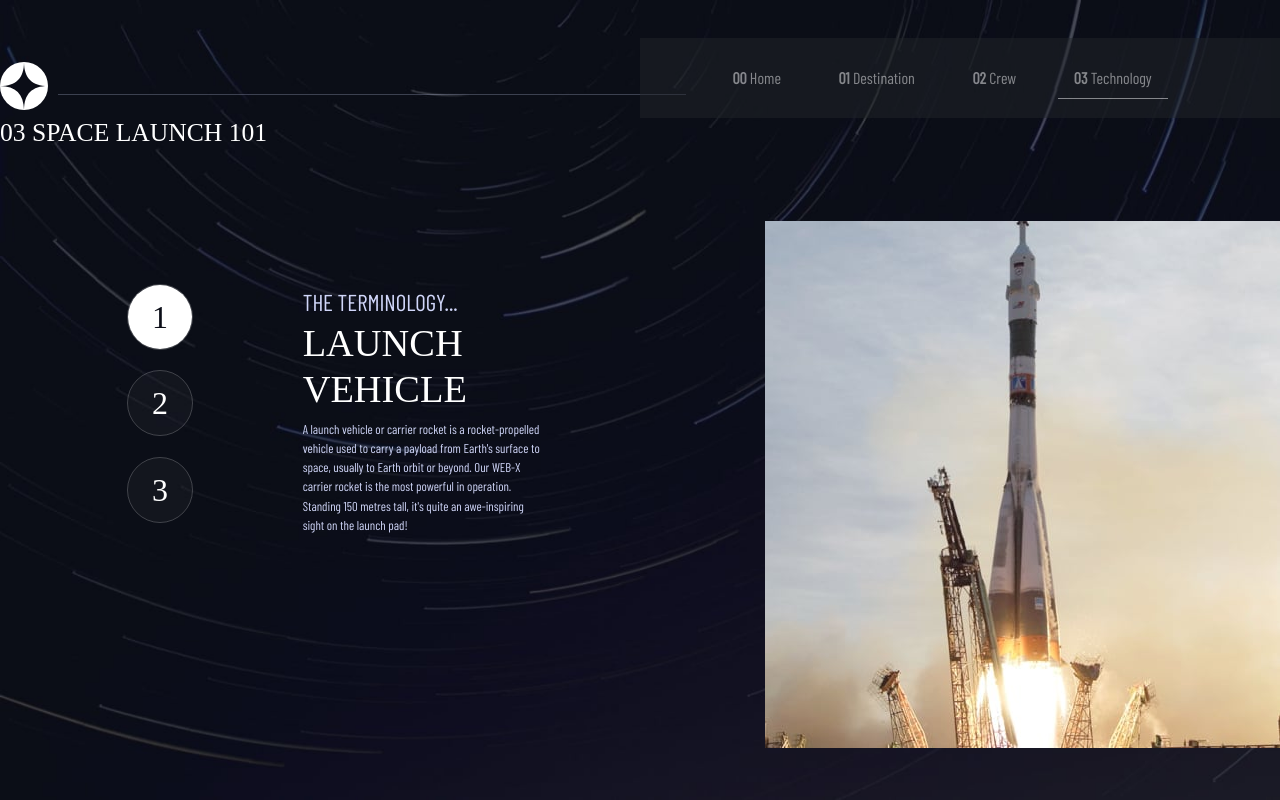
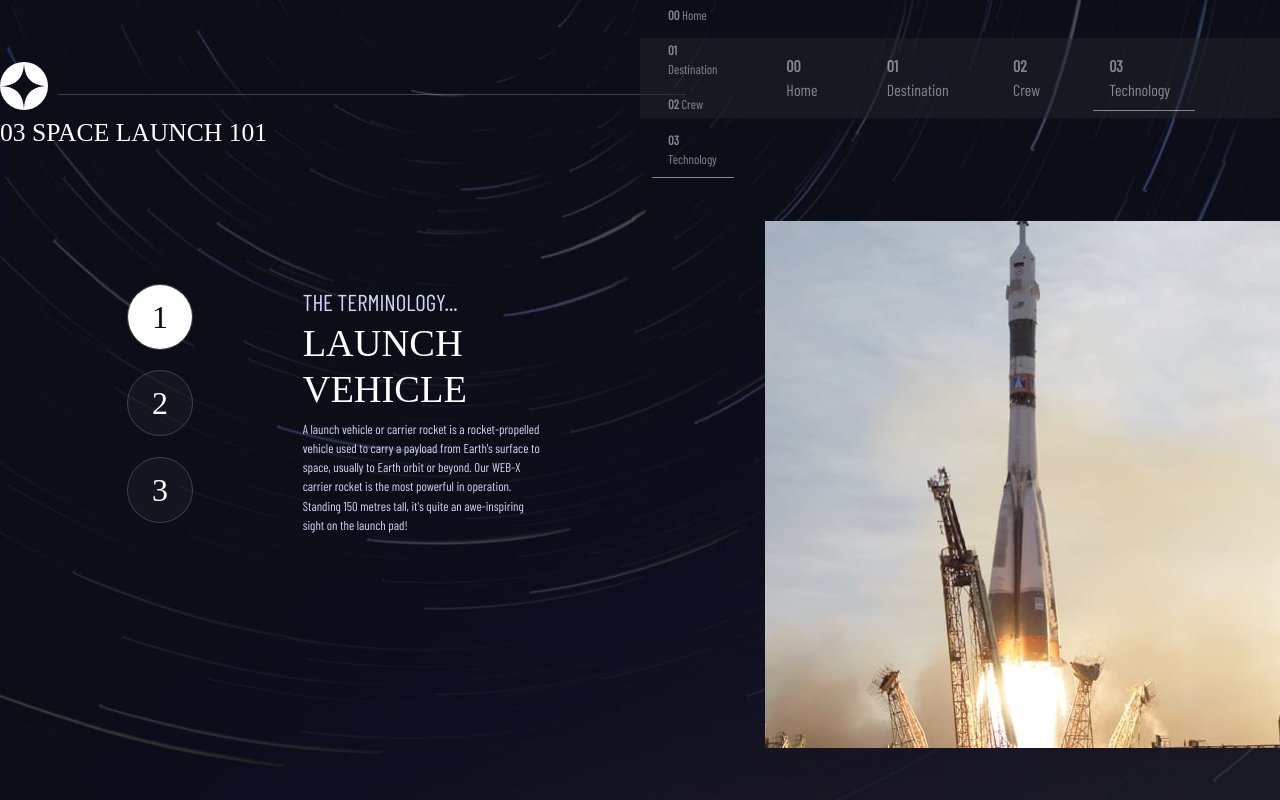
Before and after one commit to Toppedyk/space-tour, an Angular app: page /technology in a window 1280 px wide. Built offline with nearby package versions, Linux system fonts and the light colour scheme; a web font is replaced by a local one.

Commit message:
mobile nav done

```diff
--- a/src/app/Components/navbar/navbar.component.css
+++ b/src/app/Components/navbar/navbar.component.css
@@ -62,4 +62,43 @@ p {
   font-size: 2em;
   letter-spacing: 2.7;
 }
+.sidenav {
+  height: 100%;
+  width: 0;
+  position: fixed;
+  z-index: 1;
+  top: 0;
+  left: 0;
+  background-color: rgb(0, 0, 0);
+  overflow-x: hidden;
+  transition: 0.5s;
+  padding-top: 60px;
+  text-align:center;
+  opacity: 1 !important;
 }
+
+.sidenav a {
+  padding: 8px 8px 8px 32px;
+  text-decoration: none;
+  font-size: 25px;
+  color: #e6e6e6;
+  display: block;
+  transition: 0.3s;
+  outline: 1px solid black;
+
+}
+
+.sidenav a:hover{
+  color: #f1f1f1;
+}
+
+.sidenav .closebtn {
+  position: absolute;
+  top: 0;
+  right: 25px;
+  font-size: 36px;
+  margin-left: 50px;
+}
+
+
+}
--- a/src/app/Components/navbar/navbar.component.html
+++ b/src/app/Components/navbar/navbar.component.html
@@ -18,15 +18,47 @@
     </div>
     <hr />
   </div>
+
   <nav class="navbar navbar-expand-lg col-6 navbar-dark bg-dark">
-    <div class="hamburger">
-      <img src="assets/shared/icon-hamburger.svg" alt="">
+    <div class="hamburger" (click)="openNav()">
+      <img src="assets/shared/icon-hamburger.svg" alt="" />
+    </div>
+    <div id="mySidenav" class="sidenav">
+      <a href="javascript:void(0)" class="closebtn" (click)="closeNav()"
+        >&times;</a
+      >
+      <a
+        href="#"
+        class="nav-link"
+        routerLink=""
+        [routerLinkActive]="['underline']"
+        [routerLinkActiveOptions]="{ exact: true }"
+        ><strong>00</strong> Home</a
+      >
+      <a
+        href="#"
+        class="nav-link"
+        routerLink="/destination"
+        [routerLinkActive]="['underline']"
+        ><strong>01</strong> Destination</a
+      >
+      <a
+        href="#"
+        class="nav-link"
+        routerLink="/crew"
+        [routerLinkActive]="['underline']"
+        ><strong>02</strong> Crew</a
+      >
+      <a
+        href="#"
+        class="nav-link"
+        routerLink="/technology"
+        [routerLinkActive]="['underline']"
+        ><strong>03</strong> Technology</a
+      >
     </div>
     <div class="container-fluid tablet">
-      <div
-        class=" justify-content-around me-5"
-        id="navbarSupportedContent"
-      >
+      <div class="justify-content-around me-5" id="navbarSupportedContent">
         <ul class="nav nav-tabs mb-2 mb-lg-0">
           <li class="nav-item">
             <p
--- a/src/app/Components/navbar/navbar.component.ts
+++ b/src/app/Components/navbar/navbar.component.ts
@@ -3,13 +3,19 @@ import { Component, OnInit } from '@angular/core';
 @Component({
   selector: 'app-navbar',
   templateUrl: './navbar.component.html',
-  styleUrls: ['./navbar.component.css']
+  styleUrls: ['./navbar.component.css'],
 })
 export class NavbarComponent implements OnInit {
+  constructor() {}
 
-  constructor() { }
+  ngOnInit(): void {}
 
-  ngOnInit(): void {
+  openNav() {
+    document.getElementById('mySidenav')!.style.width = '100%';
+    console.log("Click")
   }
 
+  closeNav() {
+    document.getElementById('mySidenav')!.style.width = '0';
+  }
 }
```
